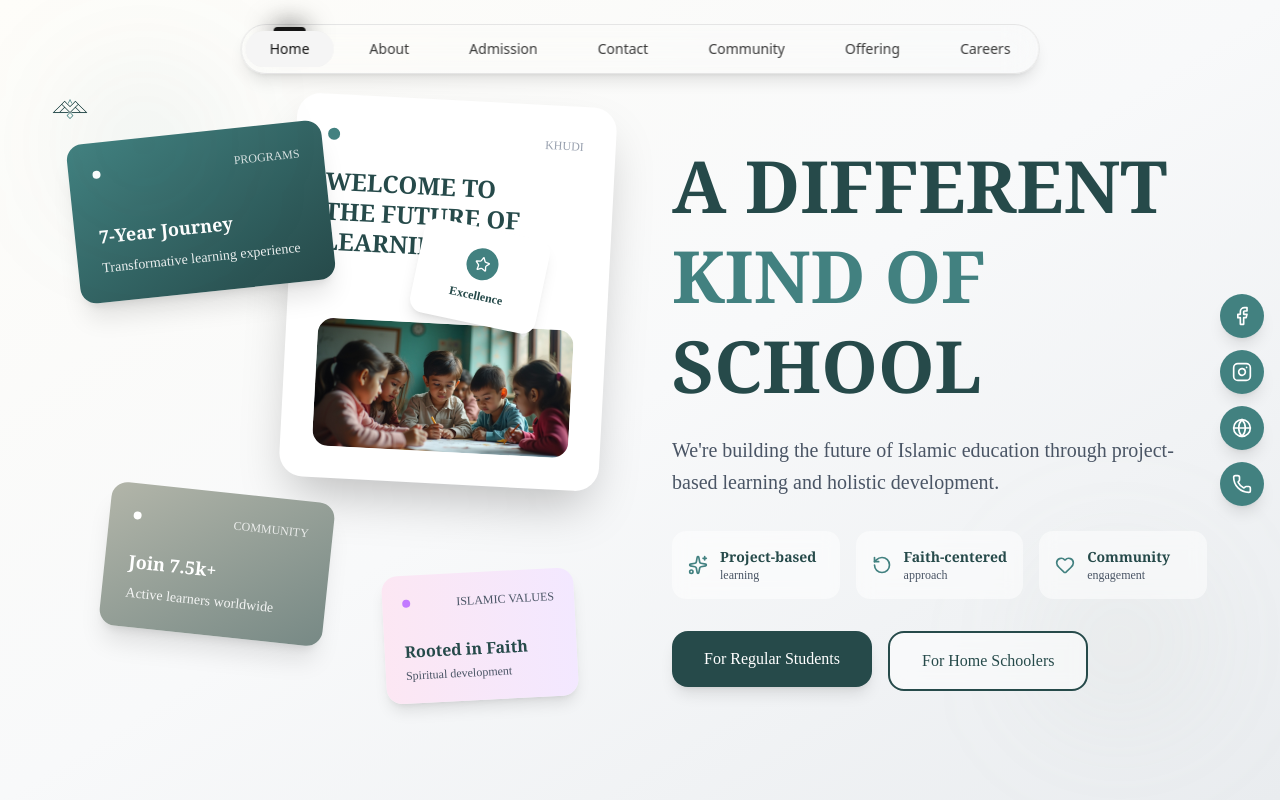
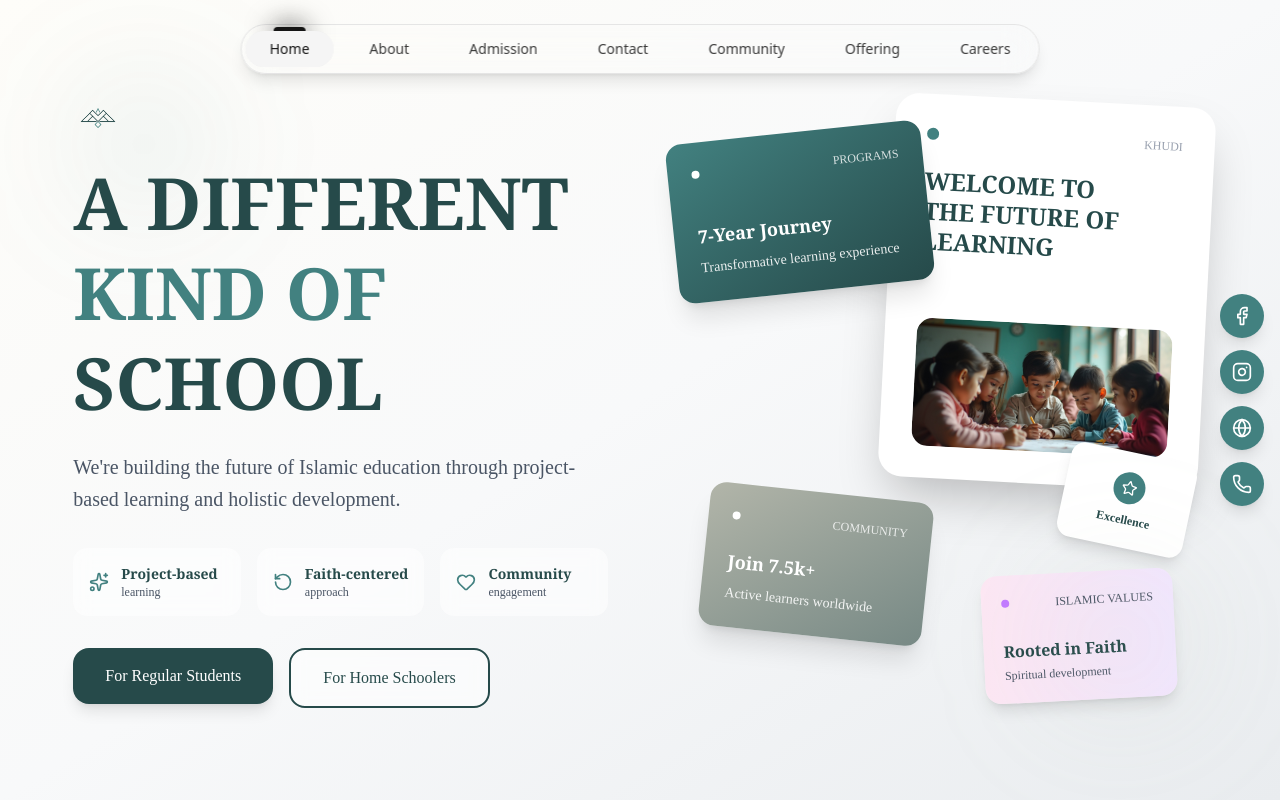
Before and after one commit to redoxfusion/khudischool, a Next.js app: page / in a window 1280 px wide. Shown: the top 800 px of the page. Built offline with nearby package versions, Linux system fonts and the light colour scheme.

Commit message:
fixed about

```diff
--- a/src/app/(routes)/about/page.jsx
+++ b/src/app/(routes)/about/page.jsx
@@ -1,5 +1,6 @@
-import Layout from "@/app/(routes)/layout"
+
 import { Users, Target, Heart, MessageSquare, FlaskConical } from "lucide-react"
+import Image from "next/image";
 
 export default function AboutPage() {
   return (
@@ -92,31 +93,52 @@ export default function AboutPage() {
       <section className="py-16 bg-white">
       <div className="max-w-7xl mx-auto px-4 sm:px-6 lg:px-8">
         <div className="bg-gradient-to-br from-[#B2B5A9] to-[#778985] text-[#264A4A] p-8 rounded-3xl shadow-xl">
+          <div className="flex flex-col lg:flex-row lg:items-center gap-8">
+            {/* Text Content */}
+            <div className="flex-1">
               <div className="flex items-center mb-6">
                 <MessageSquare className="w-8 h-8 text-[#264A4A] mr-3" />
                 <h2 className="text-3xl font-bold">Message from the CEO</h2>
               </div>
+              {/* Image on mobile - appears after title */}
+              <div className="lg:hidden mb-6">
+                <Image
+                  src="/ceo.png"
+                  alt="CEO Abubakar Khan Lodhi"
+                  width={300}
+                  height={300}
+                  className="rounded-2xl shadow-lg w-full h-auto object-cover max-w-sm mx-auto"
+                />
+              </div>
+
               <p className="text-lg leading-relaxed mb-4">
-              Assalamu Alaikum wa Rahmatullah, I warmly welcome you to our vibrant and purpose-driven community at Khudi
-              Institute. This is more than just an educational space, it is a movement rooted in meaning, belonging, and
-              transformation.
+                Assalamu Alaikum wa Rahmatullah, I warmly welcome you to our vibrant and purpose-driven community at Khudi Institute. This is more than just an educational space, it is a movement rooted in meaning, belonging, and transformation.
               </p>
               <p className="text-lg leading-relaxed mb-4">
-              At Khudi, our mission is to reimagine education in a way that nurtures individuals and communities to live
-              enriched, peaceful lives, grounded in divine guidance, and to strive for success in both this world and
-              the hereafter. We believe education must not only prepare us for a career, but also shape who we are, how
-              we live, and how we serve.
+                At Khudi, our mission is to reimagine education in a way that nurtures individuals and communities to live enriched, peaceful lives, grounded in divine guidance, and to strive for success in both this world and the hereafter. We believe education must not only prepare us for a career, but also shape who we are, how we live, and how we serve.
               </p>
               <p className="text-lg leading-relaxed mb-6">
-              Whether you're a learner exploring your passions, a homeschooling parent looking for a like-minded
-              community to belong to, or a professional seeking to share your knowledge and purpose — you have a place
-              here. Together, let us revive the spirit of community, the kind that revives our Ummah.
+                Whether you're a learner exploring your passions, a homeschooling parent looking for a like-minded community to belong to, or a professional seeking to share your knowledge and purpose — you have a place here. Together, let us revive the spirit of community, the kind that revives our Ummah.
               </p>
               <p className="text-xl font-semibold">With gratitude and hope,</p>
               <p className="text-xl font-semibold">Abubakar Khan Lodhi</p>
             </div>
+
+            {/* Image on desktop - appears on right side */}
+            <div className="hidden lg:block flex-shrink-0 lg:w-1/3">
+              <img
+                src="/path-to-ceo-image.jpg"
+                alt="CEO Abubakar Khan Lodhi"
+                className="rounded-2xl shadow-lg w-full h-auto object-cover"
+              />
+            </div>
+          </div>
+        </div>
       </div>
     </section>
+
+
+
 
       {/* Our Research Partner Section */}
       <section className="py-16 bg-[#FEFDF9]">
--- a/src/app/(routes)/page.jsx
+++ b/src/app/(routes)/page.jsx
@@ -21,17 +21,10 @@ export default function Home() {
   <div className="max-w-7xl mx-auto px-4 sm:px-6 lg:px-8">
     <div className="grid grid-cols-1 lg:grid-cols-2 gap-8 lg:gap-16 items-center">
 
-      {/* Right Side - Floating Cards (Now comes first) */}
-      <div className="relative h-[400px] sm:h-[500px] lg:h-[600px] perspective-1000">
-       <div className="logo-position z-30">
-  <Image
-    src="/khudi-Logo.png"
-    alt="Logo"
-    width={50}
-    height={50}
-    className="w-[50px] h-auto"
-  />
-</div>
+      {/* Floating Cards - Order 1 on mobile, Order 2 on desktop */}
+      <div className="relative h-[400px] sm:h-[500px] lg:h-[600px] perspective-1000 order-1 lg:order-2">
+        {/* Removed logo from here */}
+
         {/* Main Large Card */}
         <div className="absolute top-0 right-0 w-64 sm:w-72 lg:w-80 h-80 sm:h-88 lg:h-96 bg-white rounded-3xl shadow-2xl transform rotate-3 hover:rotate-0 transition-all duration-500 overflow-hidden">
           <div className="p-6 sm:p-8 h-full flex flex-col justify-between">
@@ -60,7 +53,7 @@ export default function Home() {
           </div>
         </div>
 
-        {/* Secondary Card - Top Left */}
+        {/* Secondary Cards */}
         <div className="absolute top-8 left-0 w-48 sm:w-56 lg:w-64 h-32 sm:h-36 lg:h-40 bg-gradient-to-br from-[#428180] to-[#264A4A] rounded-2xl shadow-xl transform -rotate-6 hover:rotate-0 transition-all duration-500">
           <div className="p-4 sm:p-6 text-white h-full flex flex-col justify-between">
             <div className="flex items-center justify-between">
@@ -74,7 +67,6 @@ export default function Home() {
           </div>
         </div>
 
-        {/* Third Card - Bottom Left */}
         <div className="absolute bottom-16 left-8 w-44 sm:w-52 lg:w-56 h-32 sm:h-36 bg-gradient-to-br from-[#B2B5A9] to-[#778985] rounded-2xl shadow-xl transform rotate-6 hover:rotate-0 transition-all duration-500">
           <div className="p-4 sm:p-6 text-white h-full flex flex-col justify-between">
             <div className="flex items-center justify-between">
@@ -88,8 +80,7 @@ export default function Home() {
           </div>
         </div>
 
-        {/* Fourth Card - Small accent */}
-        <div className="absolute top-24 sm:top-32 right-12 sm:right-16 w-28 sm:w-32 h-20 sm:h-24 bg-white rounded-xl shadow-lg transform rotate-12 hover:rotate-6 transition-all duration-500">
+       <div className="absolute top-[12rem] sm:top-[22rem] right-0 sm:right-4 w-28 sm:w-32 h-20 sm:h-24 bg-white rounded-xl shadow-lg transform rotate-12 hover:rotate-6 transition-all duration-500">
   <div className="p-3 sm:p-4 h-full flex flex-col justify-center items-center">
     <div className="w-6 sm:w-8 h-6 sm:h-8 bg-[#428180] rounded-full flex items-center justify-center mb-2">
       <Star className="w-3 sm:w-4 h-3 sm:h-4 text-white" />
@@ -98,7 +89,7 @@ export default function Home() {
   </div>
 </div>
 
-        {/* Fifth Card - Bottom Right */}
+
         <div className="absolute bottom-0 right-8 w-40 sm:w-44 lg:w-48 h-28 sm:h-32 bg-gradient-to-r from-pink-100 to-purple-100 rounded-2xl shadow-lg transform -rotate-3 hover:rotate-0 transition-all duration-500">
           <div className="p-4 sm:p-5 h-full flex flex-col justify-between">
             <div className="flex items-center justify-between">
@@ -113,11 +104,21 @@ export default function Home() {
         </div>
       </div>
 
-      {/* Left Content - Heading, Features, Buttons */}
-      <div className="space-y-6 sm:space-y-8 z-10">
+      {/* Left Content - Heading, Features, Buttons - Order 2 on mobile, Order 1 on desktop */}
+      <div className="space-y-6 sm:space-y-8 z-10 order-2 lg:order-1">
         <div className="space-y-4 sm:space-y-6">
-          <div className="inline-block">
+
+          {/* Logo above heading */}
+          <div className="inline-block mb-2">
+            <Image
+              src="/khudi-Logo.png"
+              alt="Logo"
+              width={50}
+              height={50}
+              className="w-[50px] h-auto mx-auto lg:mx-0"
+            />
           </div>
+
           <h1 className="text-3xl sm:text-4xl md:text-5xl lg:text-7xl font-bold text-[#264A4A] leading-tight font-serif">
             A DIFFERENT
             <br />
@@ -125,6 +126,7 @@ export default function Home() {
             <br />
             SCHOOL
           </h1>
+
           <p className="text-base sm:text-lg lg:text-xl text-gray-600 leading-relaxed max-w-lg font-['Montserrat']">
             We're building the future of Islamic education through project-based learning and holistic
             development.
@@ -178,6 +180,7 @@ export default function Home() {
   <div className="absolute bottom-20 right-20 w-40 h-40 bg-[#B2B5A9]/10 rounded-full blur-3xl"></div>
   <div className="absolute top-1/2 left-1/2 transform -translate-x-1/2 -translate-y-1/2 w-96 h-96 bg-gradient-to-r from-[#428180]/5 to-[#264A4A]/5 rounded-full blur-3xl -z-10"></div>
 </section>
+
 
 
       {/* Smart Kids Section */}
--- a/src/app/globals.css
+++ b/src/app/globals.css
@@ -5,15 +5,17 @@
 
 .logo-position {
   position: absolute;
-  top: -1rem; /* roughly -top-4 */
-  left: -1.75rem; /* roughly -left-7 */
+  top: 1rem;    /* adjust as needed */
+  left: 1rem;   /* adjust as needed */
   z-index: 30;
+  width: 50px;
+  height: auto;
 }
-
 @media (max-width: 768px) {
   .logo-position {
     top: -0.5rem; /* adjust as needed */
     left: -1rem;  /* adjust as needed */
+    background:#FEFDF9;
   }
 }
 
```
Also changed, not shown: src/app/(routes)/contact/page.jsx (+132 -45 lines), 1 other file (tests, documents, lock files or other folders). Lines whose indentation alone changed are shown as unchanged.
